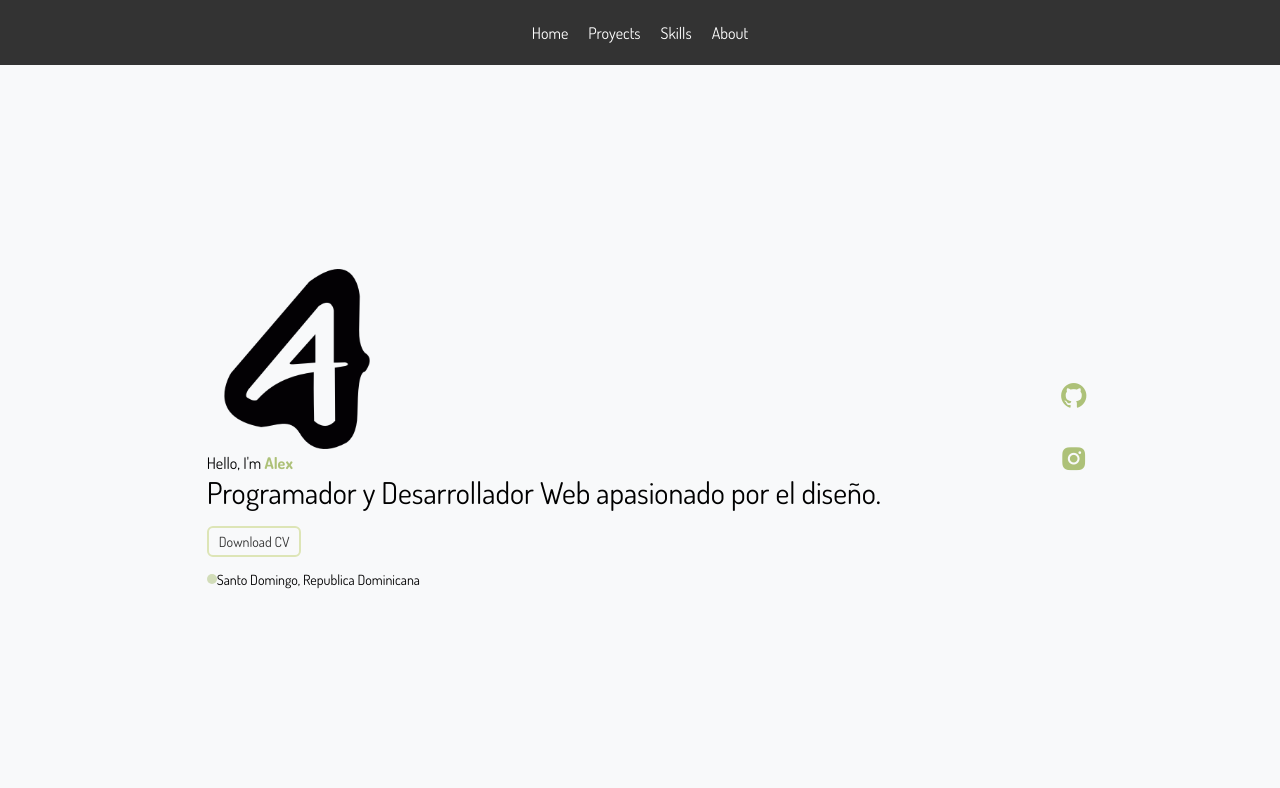
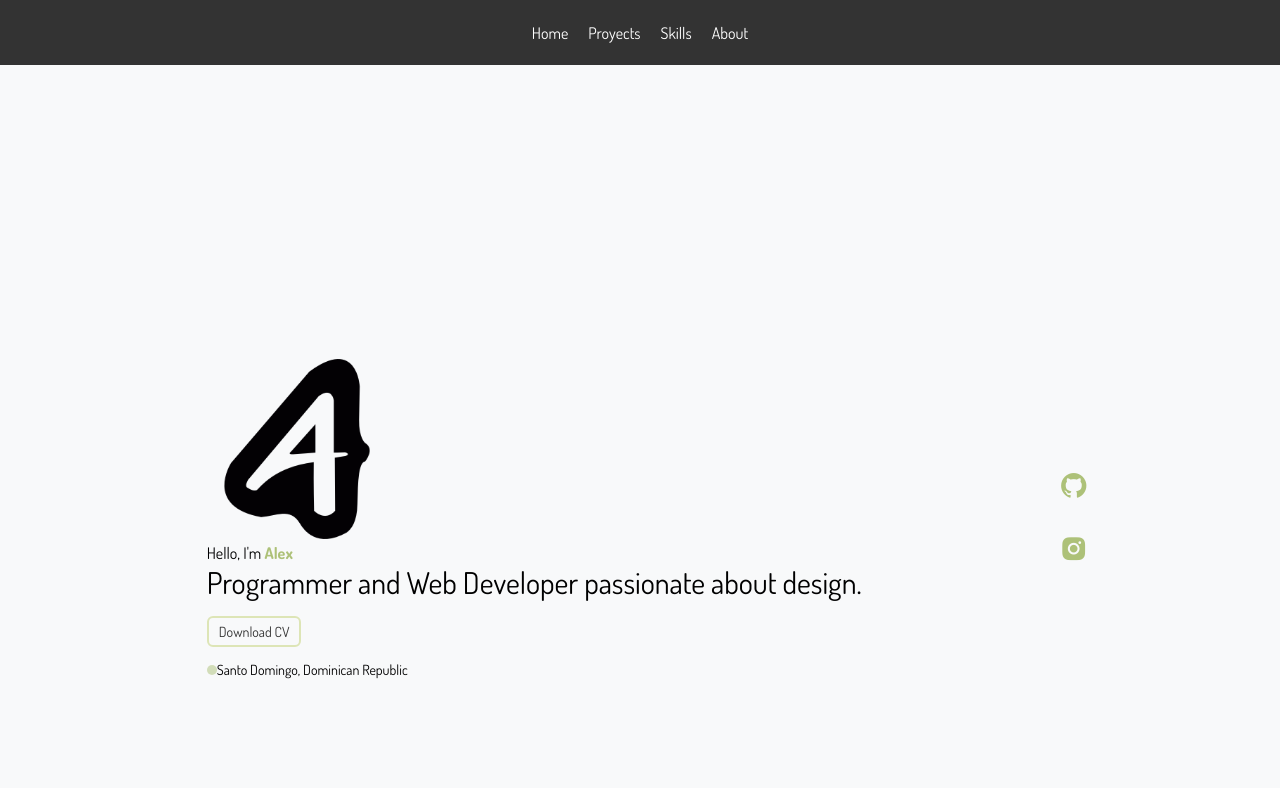
Before and after one commit to rufilio/CV, a plain HTML site: page index.html in a window 1280 px wide. Shown: the top 788 px of the page. Drawn offline with nearby package versions, Linux system fonts and the light colour scheme.

Commit message:
commit 6

```diff
--- a/code.js
+++ b/code.js
@@ -12,17 +12,17 @@ const header = `
 document.getElementById('header').innerHTML += header;
 
 const hero = `
-            <div class="text">
+           <div class="text">
                     <div class="content-tex">
                         <div class="logo">
                             <img src="lgo.png" alt="logo">
                         </div>
                         <span>Hello, I'm <strong>Alex</strong></span>
-                        <p>Programador y Desarrollador Web  apasionado por el diseño.</p>
+                        <p>Programmer and Web Developer passionate about design.</p>
                         <div class="buttons">
-                            <a href="#" class="btn">Download CV</a>
+                            <a href="https://cdn.discordapp.com/attachments/1244354279779860511/1252740941434060891/ccc.pdf?ex=6673516b&is=6671ffeb&hm=bbdb249785f0a6c2786de6c3daddb4647ad23dcbe420af60527b4f9f51bf5853&" class="btn">Download CV</a>
                         </div>
-                        <span id="locacion"> <div></div> Santo Domingo, Republica Dominicana</span>
+                        <span id="locacion"> <div></div> Santo Domingo, Dominican Republic</span>
                     </div>
                 </div>
                 <div class="redes">
@@ -161,6 +161,11 @@ items.forEach(item => {
 
 
 
+
+
+
+
+
 const skills = `
   <div class="tile">
                     <h1>Skills</h1>
--- a/index.html
+++ b/index.html
@@ -7,15 +7,19 @@
 
     <link rel="stylesheet" href="style.css">
     <link href='https://unpkg.com/boxicons@2.1.4/css/boxicons.min.css' rel='stylesheet'>
+    <link
+    rel="stylesheet"
+    href="https://cdnjs.cloudflare.com/ajax/libs/animate.css/4.1.1/animate.min.css"
+  />
 </head>
 <body>
-    <header id="header">
+    <header class="animate__animated animate__fadeInDown" id="header">
 
     </header>
 
     <main>
         <div class="container-center">
-            <section class="hero" id="hero">
+            <section class="hero animate__animated animate__zoomIn" id="hero">
 
             </section>
 
--- a/style.css
+++ b/style.css
@@ -69,7 +69,7 @@ main{
 }
 .hero{
     width: 100%;
-    height: 60%;
+    height: 75%;
     display: flex;
     justify-content: center;
     align-items: center;
@@ -213,6 +213,7 @@ main{
 }
 .items-container .text .links a{
  color: var(--color-verde-oscuro);
+ font-size: 2em;
 }
 .items-container:hover{
     box-shadow: 20px 20px 60px #bebebe, -20px -20px 60px #ffffff;
```
Also changed, not shown: about.html (+1 -1 lines).
